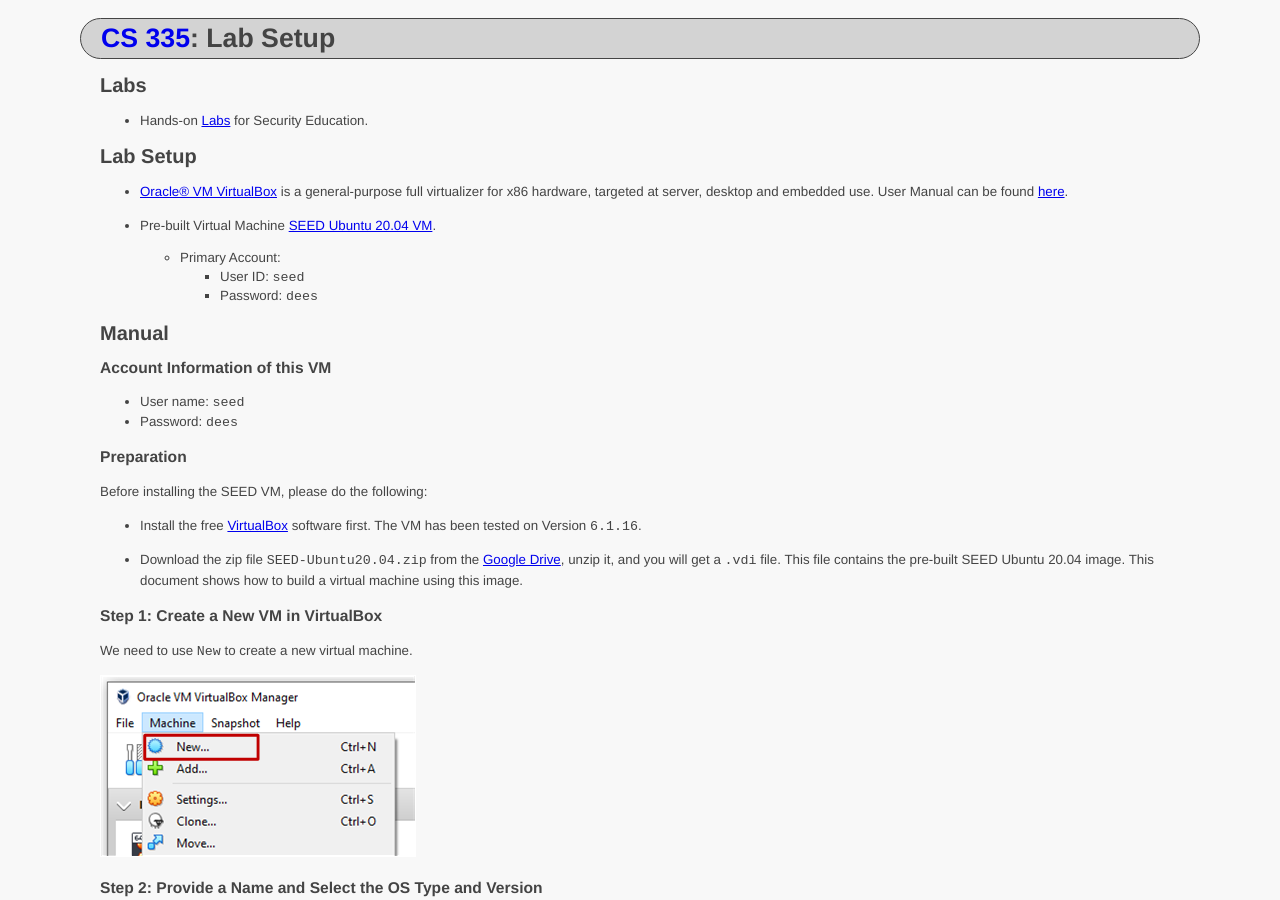
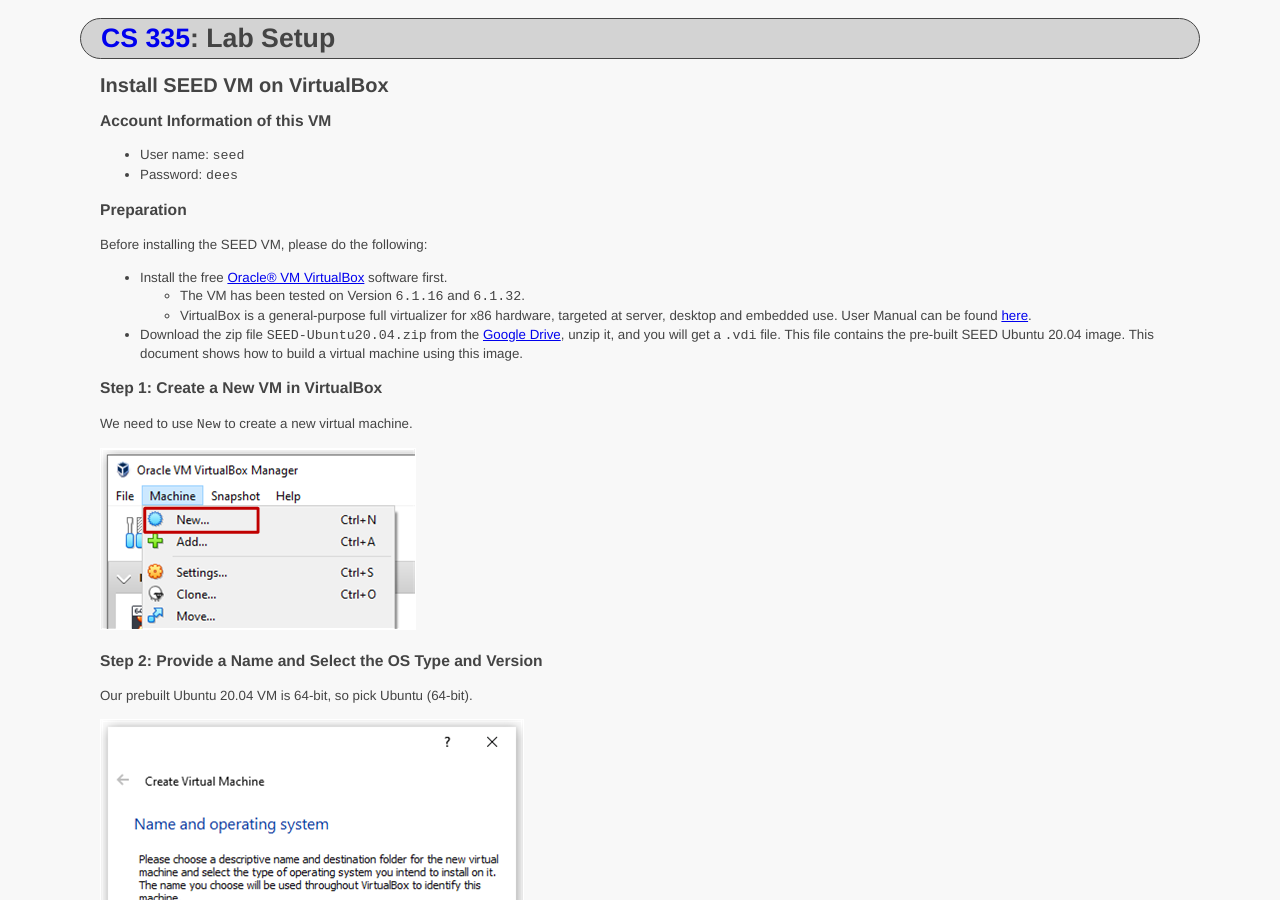
Before and after one commit to ycpcs/cs335-spring2023, a Jekyll site: the page built from labs/setup.md, in a window 1280 px wide and 900 px high. Built offline with Jekyll 4.4.1, drawn with Linux system fonts in a browser that asks for light colours; some of the changed text lies outside the part shown.

Commit message:
update lab setup

````diff
--- a/labs/setup.md
+++ b/labs/setup.md
@@ -4,20 +4,7 @@ course_number: CS335
 title: Lab Setup
 ---
 
-Labs
------------------------------------
-- Hands-on [Labs](https://seedsecuritylabs.org/Labs_20.04/) for Security Education.
-
-Lab Setup
------------------------------------
-- [Oracle® VM VirtualBox](https://www.virtualbox.org/wiki/Downloads) is a general-purpose full virtualizer for x86 hardware, targeted at server, desktop and embedded use. User Manual can be found [here](https://www.virtualbox.org/manual/).
-
-- Pre-built Virtual Machine [SEED Ubuntu 20.04 VM](https://drive.google.com/file/d/138fqx0F8bThLm9ka8cnuxmrD6irtz_4m/view?usp=sharing).
-  - Primary Account:
-    - User ID: ```seed```
-    - Password: ```dees```
-
-Manual
+Install SEED VM on VirtualBox
 -----------------------------------
 
 ### Account Information of this VM
@@ -29,8 +16,9 @@ Manual
 
 Before installing the SEED VM, please do the following:
 
-- Install the free [VirtualBox](https://www.virtualbox.org/) software first.
-The VM has been tested on Version `6.1.16`.
+- Install the free [Oracle® VM VirtualBox](https://www.virtualbox.org/) software first.
+  - The VM has been tested on Version `6.1.16` and `6.1.32`.
+  - VirtualBox is a general-purpose full virtualizer for x86 hardware, targeted at server, desktop and embedded use. User Manual can be found [here](https://www.virtualbox.org/manual/).
 
 - Download the zip file `SEED-Ubuntu20.04.zip` from the
 [Google Drive](https://drive.google.com/file/d/138fqx0F8bThLm9ka8cnuxmrD6irtz_4m/view?usp=sharing), unzip it,
````
Also changed, not shown: other parts of labs/setup.md (+5 -0 lines).
